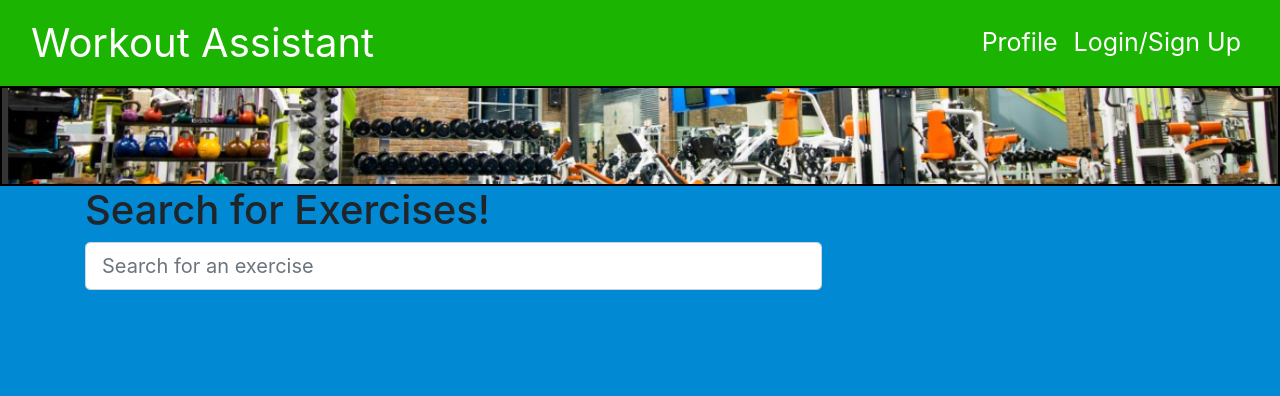
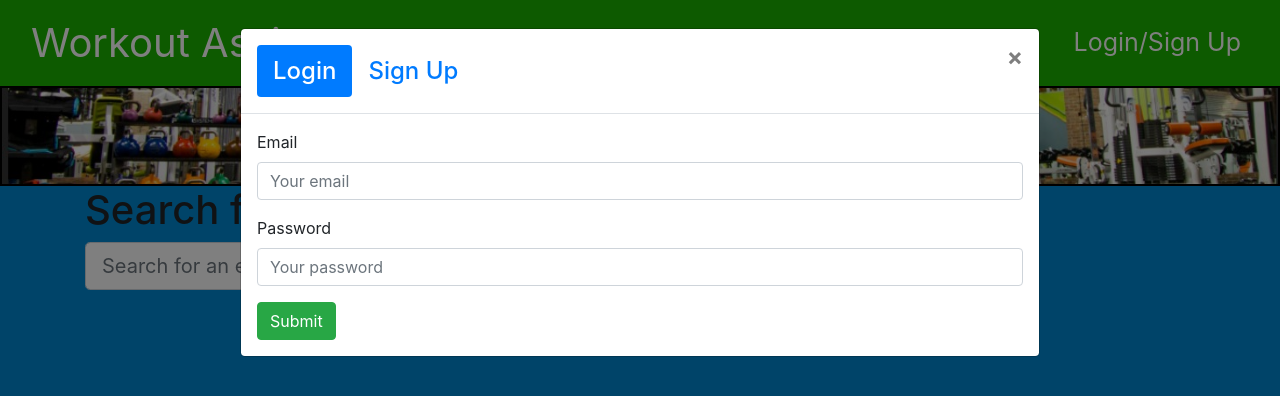
Before and after one commit to ryanweiler92/Workout-Assistant, a React (Create React App) app in the folder client/: page / in a window 1280 px wide. Both pictures are taken after a click on the button "Login/Sign Up". Shown: the top 396 px of the page. Built offline with nearby package versions, Linux system fonts and the light colour scheme.

Commit message:
modal on navigation

```diff
--- a/client/src/components/Navigation/index.js
+++ b/client/src/components/Navigation/index.js
@@ -1,7 +1,9 @@
 import React, { useState } from 'react';
-import {Container, Nav, Navbar, Col, Form, Button} from 'react-bootstrap'
+import {Container, Nav, Navbar, Modal, Tab} from 'react-bootstrap'
 import { Link } from 'react-router-dom'
 import LoginForm from '../LoginForm/index'
+import SignupForm from '../SignupForm/index'
+import Auth from '../../utils/auth';
 
 const Navigation = () => {
 
@@ -12,18 +14,56 @@ const Navigation = () => {
         <>
         <Navbar expand='lg'>
             <Container fluid>
-                <Navbar.Brand >
+                <Navbar.Brand as={Link} to="/" >
                     Workout Assistant
                 </Navbar.Brand>
                 <Navbar.Toggle aria-controls='navbar' />
                 <Navbar.Collapse id='navbar'>
                 <Nav className="ml-auto">
+                    {Auth.loggedIn() ? (
+                    <>
                     <Nav.Link>Profile</Nav.Link>
-                    <Nav.Link>Login/Sign Up</Nav.Link>
+                    <Nav.Link onClick={Auth.logout}>Logout</Nav.Link>
+                    </>
+                    ) : (
+                    <Nav.Link onClick={() => setShowModal(true)}>Login/Sign Up</Nav.Link>
+                    )}
                 </Nav>
                 </Navbar.Collapse>
             </Container>
         </Navbar>
+
+        <Modal
+         size="lg"
+         show={showModal}
+         onHide={() => setShowModal(false)}
+         aria-labelledby='signup-modal'>
+         <Tab.Container defaultActiveKey='login'>
+          <Modal.Header closeButton>
+            <Modal.Title id='signup-modal'>
+              <Nav variant='pills'>
+                <Nav.Item>
+                  <Nav.Link eventKey='login'>Login</Nav.Link>
+                </Nav.Item>
+                <Nav.Item>
+                  <Nav.Link eventKey='signup'>Sign Up</Nav.Link>
+                </Nav.Item>
+              </Nav>
+            </Modal.Title>
+          </Modal.Header>
+          <Modal.Body>
+            <Tab.Content>
+              <Tab.Pane eventKey='login'>
+                <LoginForm handleModalClose={() => setShowModal(false)} />
+              </Tab.Pane>
+              <Tab.Pane eventKey='signup'>
+                <SignupForm handleModalClose={() => setShowModal(false)} />
+              </Tab.Pane>
+            </Tab.Content>
+          </Modal.Body>
+        </Tab.Container>
+        </Modal>
+
         <Container fluid className="hero">
         </Container>
         </>
```
Also changed, not shown: client/src/components/SignupForm/index.js (added, +13 -0 lines).
